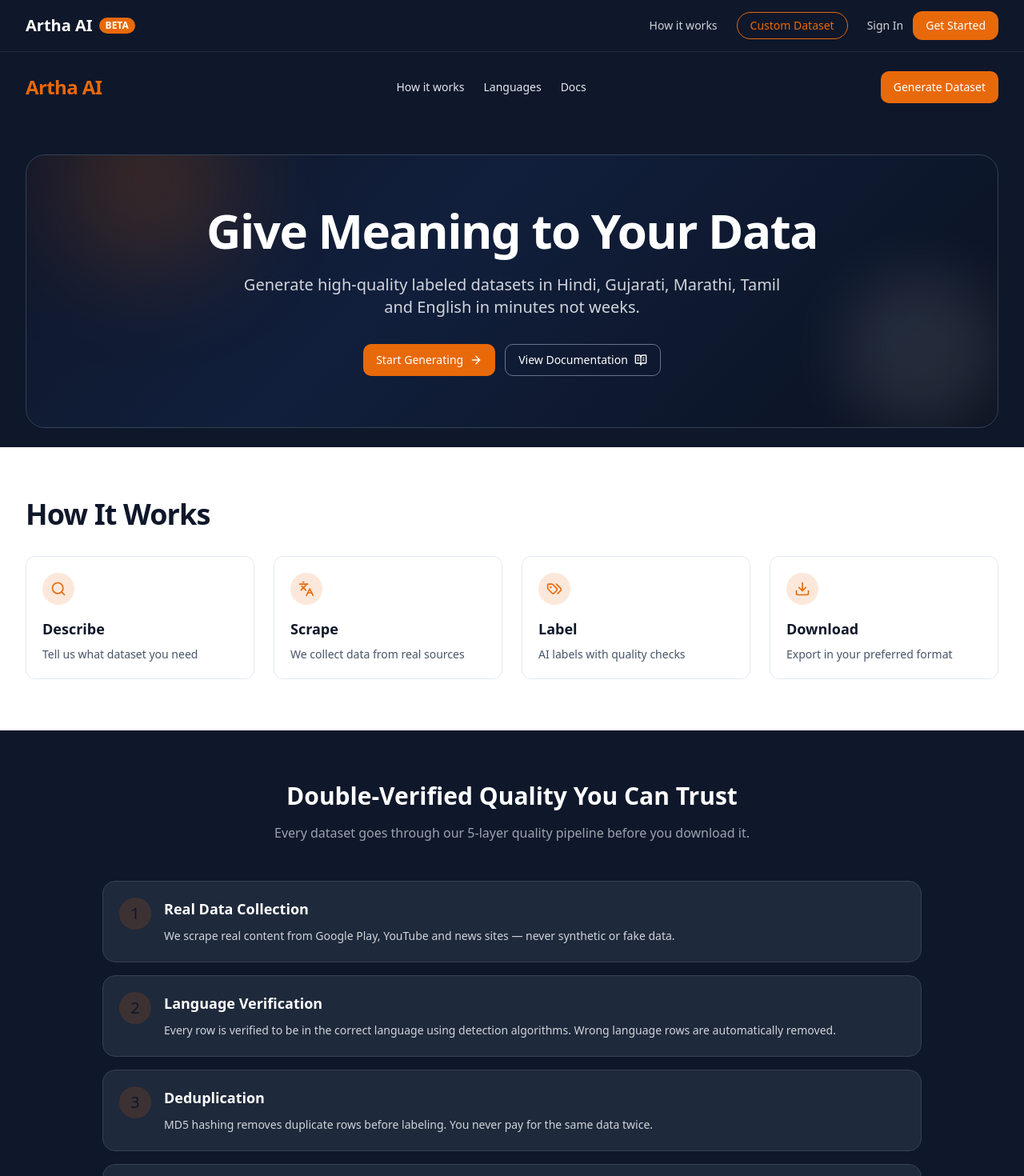
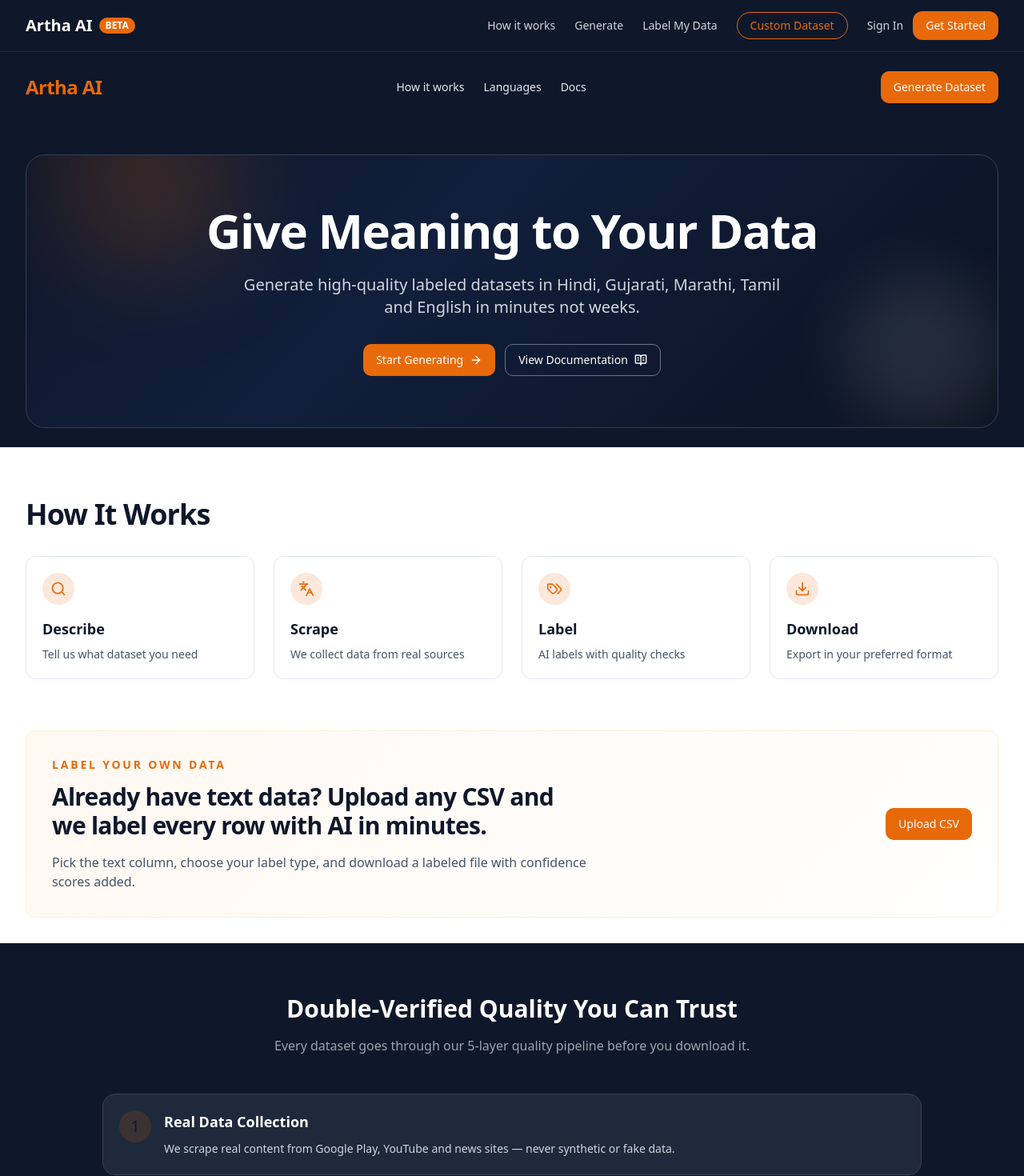
Before and after one commit to Parshva2605/Artha.ai, a Next.js app in the folder bhashaData/frontend/: page / in a window 1280 px wide. Shown: the top 1470 px of the page at 80% size. Built offline with nearby package versions, Linux system fonts and the light colour scheme.

Commit message:
feat: add Label My Data to navbar, landing page, startup dir

```diff
--- a/bhashaData/frontend/app/page.tsx
+++ b/bhashaData/frontend/app/page.tsx
@@ -127,6 +127,25 @@
             );
           })}
         </div>
+      </section>
+
+      <section className="mx-auto max-w-7xl px-4 pb-8 sm:px-6 lg:px-8">
+        <Card className="overflow-hidden border-orange-100 bg-[linear-gradient(135deg,#FFF8F1_0%,#FFFFFF_100%)] p-6 sm:p-8">
+          <div className="flex flex-col gap-6 md:flex-row md:items-center md:justify-between">
+            <div className="max-w-2xl">
+              <p className="text-sm font-semibold uppercase tracking-[0.2em] text-[#E8690A]">Label Your Own Data</p>
+              <h2 className="mt-3 text-2xl font-bold tracking-tight text-[#0F172A] sm:text-3xl">
+                Already have text data? Upload any CSV and we label every row with AI in minutes.
+              </h2>
+              <p className="mt-4 text-base text-slate-600">
+                Pick the text column, choose your label type, and download a labeled file with confidence scores added.
+              </p>
+            </div>
+            <Button asChild className="w-full md:w-auto bg-[#E8690A] text-white hover:bg-[#d45e07]">
+              <Link href="/upload-dataset">Upload CSV</Link>
+            </Button>
+          </div>
+        </Card>
       </section>
 
       <section className="py-16 px-4 bg-[#0F172A]">
--- a/bhashaData/frontend/components/Navbar.tsx
+++ b/bhashaData/frontend/components/Navbar.tsx
@@ -48,6 +48,12 @@
           <div className="hidden md:flex items-center gap-6">
             <Link href="/#how-it-works" className="text-sm text-gray-300 hover:text-white">
               How it works
+            </Link>
+            <Link href="/generate" className="text-sm text-gray-300 hover:text-white">
+              Generate
+            </Link>
+            <Link href="/upload-dataset" className="text-sm text-gray-300 hover:text-white">
+              Label My Data
             </Link>
             <Link
               href="/custom-dataset"
@@ -106,6 +112,20 @@
               How it works
             </Link>
             <Link
+              href="/generate"
+              onClick={() => setMenuOpen(false)}
+              className="block text-gray-300 hover:text-white text-sm py-2 px-2"
+            >
+              Generate
+            </Link>
+            <Link
+              href="/upload-dataset"
+              onClick={() => setMenuOpen(false)}
+              className="block text-gray-300 hover:text-white text-sm py-2 px-2"
+            >
+              Label My Data
+            </Link>
+            <Link
               href="/custom-dataset"
               onClick={() => setMenuOpen(false)}
               className="block text-[#E8690A] text-sm py-2 px-2 font-medium"
```
Also changed, not shown: 1 other file (tests, documents, lock files or other folders).
